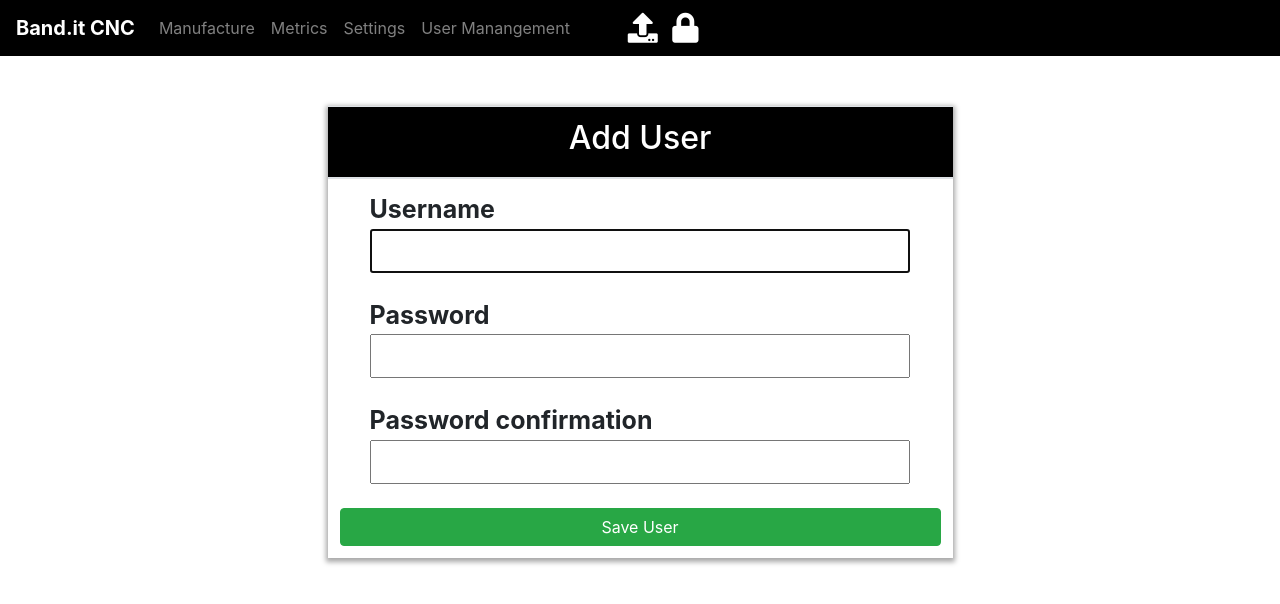
After one commit to BobbyRobillard/rdm-cnc-software, a Django app: a page that uses management/templates/management/add_user.html in a window 1280 px wide. The commit adds this page. Shown: the top 604 px of the page. Run offline with Django 3.2, Linux system fonts and the light colour scheme; some libraries are stand-ins or nearby versions.

Commit message:
can now add users

```diff
--- /dev/null
+++ b/management/templates/management/add_user.html
@@ -0,0 +1,95 @@
+{% extends 'website/base.html' %}
+
+{% block custom_css %}
+<style type="text/css">
+table {
+  -webkit-box-shadow: 0px 2px 5px 2px rgba(168,168,168,1);
+  -moz-box-shadow: 0px 2px 5px 2px rgba(168,168,168,1);
+  box-shadow: 0px 2px 5px 2px rgba(168,168,168,1);
+  margin-top: 50px;
+}
+.heading {
+  background-color: black;
+  color: white;
+  text-align: center;
+}
+.btn-container {
+  background-color: #ddd;
+}
+.center {
+  text-align: center;
+}
+
+table {
+  background-color: white;
+}
+
+input, select {
+  width: 90%;
+  font-size: 20px;
+  padding: 5px;
+  margin-left: 5%;
+}
+.input-label {
+  font-size: 25px;
+  font-weight: bold;
+}
+
+text, .alert-warning {
+  margin-left: 5%;
+}
+
+.alert-warning {
+  margin-right: 5%;
+}
+</style
+{% endblock custom_css %}
+
+{% block content %}
+<div class="row">
+  <div class="col-md-6 offset-sm-3">
+    <table class="table">
+      <thead>
+        <tr>
+          <th class="heading">
+            <h2>Add User</h2>
+          </th>
+        </tr>
+      </thead>
+      <tbody>
+        <tr>
+          <td>
+            <form method="POST">{% csrf_token %}
+                {% for error in form.username.errors %}
+                  <div class="alert alert-danger">
+                      <strong>{{ error|escape }}</strong>
+                  </div>
+                {% endfor %}
+                <text class="input-label">{{ form.username.label }}</text><br />
+                {{ form.username }}<br /><br />
+                {% for error in form.password.errors %}
+                  <div class="alert alert-danger">
+                      <strong>{{ error|escape }}</strong>
+                  </div>
+                {% endfor %}
+                <text class="input-label">{{ form.password1.label }}</text><br />
+                {{ form.password1 }}<br /><br />
+                {% for error in form.password2.errors %}
+                  <div class="alert alert-danger">
+                      <strong>{{ error|escape }}</strong>
+                  </div>
+                {% endfor %}
+                <text class="input-label">{{ form.password2.label }}</text><br />
+                {{ form.password2 }}<br /><br />
+              <button class="btn btn-success col-12">Save User</button>
+            </form>
+          </td>
+        </tr>
+      </tbody>
+    </table>
+{% endblock content %}
+
+{% block js %}
+<script>
+</script>
+{% endblock js %}
--- a/management/templates/management/user_management.html
+++ b/management/templates/management/user_management.html
@@ -56,7 +56,7 @@ table {
 <div class="container">
   <div class="row">
       <div class="col-lg-6">
-        <h2>User Management  <i class="fa fa-plus"></i></h2>
+        <h2>User Management <i class="fa fa-plus" href="{% url 'management:add_user' %}"></i></h2>
         <form method="POST" action="{% url 'management:user_management' %}">{% csrf_token %}
           <table id="user-table" class="table">
               <tbody>
@@ -88,6 +88,10 @@ table {
 {% endblock content %}
 {% block js %}
   <script>
+    $('.fa-plus').click(function() {
+  window.location.href = $(this).attr('href');
+});
+
     $(".fa-trash-alt").click(function() {
       var id = $(this).attr('id');
       console.log("clicked: " + $(this).attr('id') + "\n");
--- a/management/urls.py
+++ b/management/urls.py
@@ -1,7 +1,7 @@
 from django.conf.urls import url, include
 
 from management.views import (ViewSettingsPage, upload_csv, UpdateLenseModelsView,
-								UpdateUserStatusView, DeleteUserView)
+								UpdateUserStatusView, DeleteUserView, AddUserView)
 
 # Application Routes (URLs)
 
@@ -15,4 +15,5 @@ urlpatterns = [
 		url(r'^upload/csv/$', upload_csv, name='upload_csv'),
 		url(r'^update-lense-models/$', UpdateLenseModelsView.as_view(), name='update_lense_models'),
 		url(r'^delete-user/(?P<pk>\d+)/$', DeleteUserView.as_view(), name='delete_user'),
+		url(r'^add-user/$', AddUserView.as_view(), name='add_user'),
 ]
--- a/management/utils.py
+++ b/management/utils.py
@@ -1,7 +1,7 @@
 from django.shortcuts import render, HttpResponseRedirect, redirect
 from django.urls import reverse_lazy, reverse
 from django.views.generic import TemplateView, View
-from django.views.generic.edit import FormView, DeleteView
+from django.views.generic.edit import FormView, DeleteView, CreateView
 from django.http import JsonResponse
 
 from django.contrib import messages
@@ -11,6 +11,7 @@ from management.models import Setting, Lense, Manager
 from website.models import UserMethods
 from management.forms import SettingForm, LenseForm, RoleForm
 from django.forms import formset_factory
+from django.contrib.auth.forms import UserCreationForm
 
 import csv
 
--- a/management/views.py
+++ b/management/views.py
@@ -79,6 +79,12 @@ class UpdateLenseModelsView(TemplateView):
         else: # if not, returns a normal response
             return super(DeleteMonitorView,self).render_to_response(context, **response_kwargs)
 
+class AddUserView(CreateView):
+    model = User
+    form_class = UserCreationForm
+    template_name = 'management/add_user.html'
+    success_url = reverse_lazy('management:user_management')
+
 class DeleteUserView(DeleteView):
     model = User
     success_url = reverse_lazy('management:user_management')
```
